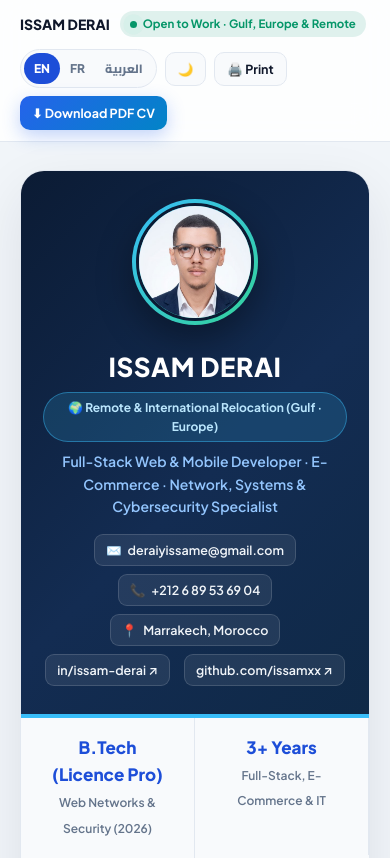
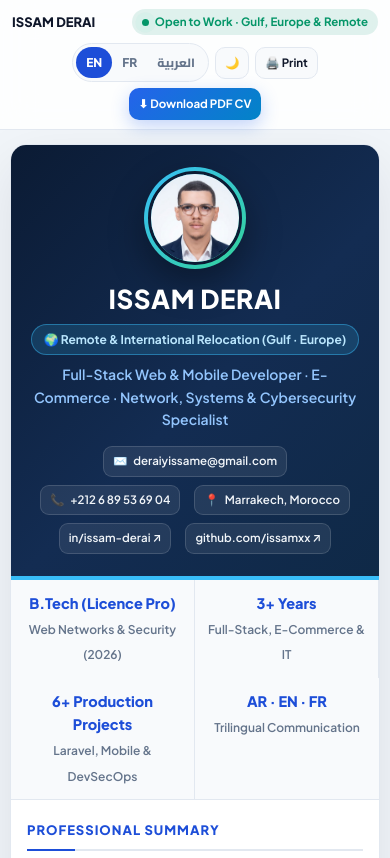
Before and after one commit to issamxx/cv, a plain HTML site: page index.html in a window 390 px wide. Shown: the top 858 px of the page. Drawn offline with Linux system fonts and the light colour scheme.

Commit message:
Deploy Issam Derai Interactive Executive CV (EN / FR / AR)

```diff
--- a/index.html
+++ b/index.html
@@ -344,6 +344,21 @@
       .cv-main { order: 1; padding: 24px 20px; }
       .kpi-strip { grid-template-columns: repeat(2, 1fr); }
       .proj-grid { grid-template-columns: 1fr; }
+    }
+    @media (max-width: 520px) {
+      .topbar-inner { padding: 9px 12px; gap: 8px; justify-content: center; }
+      .top-brand { width: 100%; justify-content: space-between; font-size: 13px; }
+      .top-actions { width: 100%; justify-content: center; gap: 6px; }
+      .icon-btn { height: 32px; padding: 0 9px; font-size: 11.5px; }
+      .cv-wrap { margin-top: 14px; padding: 0 10px; }
+      .cv-sheet { border-radius: 16px; }
+      .cv-hero { padding: 22px 16px; gap: 16px; }
+      .avatar-ring { width: 102px; height: 102px; }
+      .c-chip { font-size: 11.5px; padding: 5px 9px; }
+      .kpi { padding: 12px 10px; }
+      .kpi strong { font-size: 14.5px; }
+      .cv-main, .cv-sidebar { padding: 20px 16px; }
+      .cv-footer { padding: 16px; justify-content: center; text-align: center; }
     }
 
     @media print {
```
Also changed, not shown: 1 other file.
